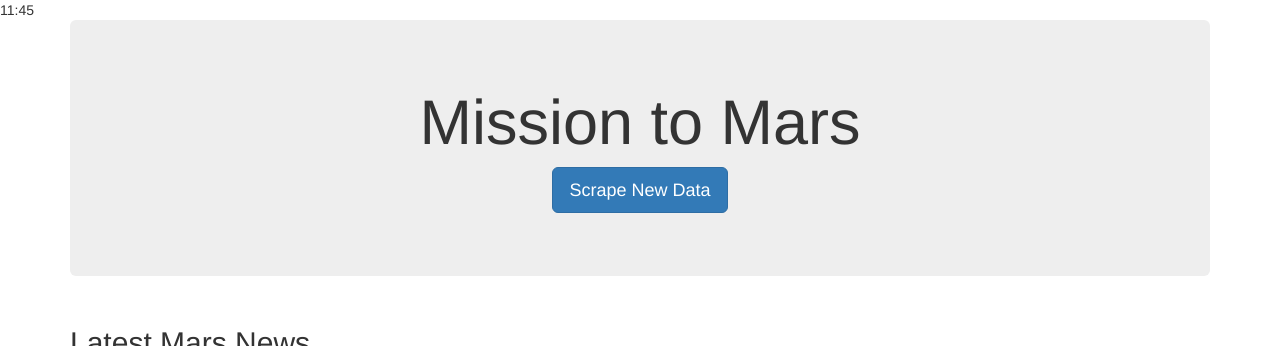
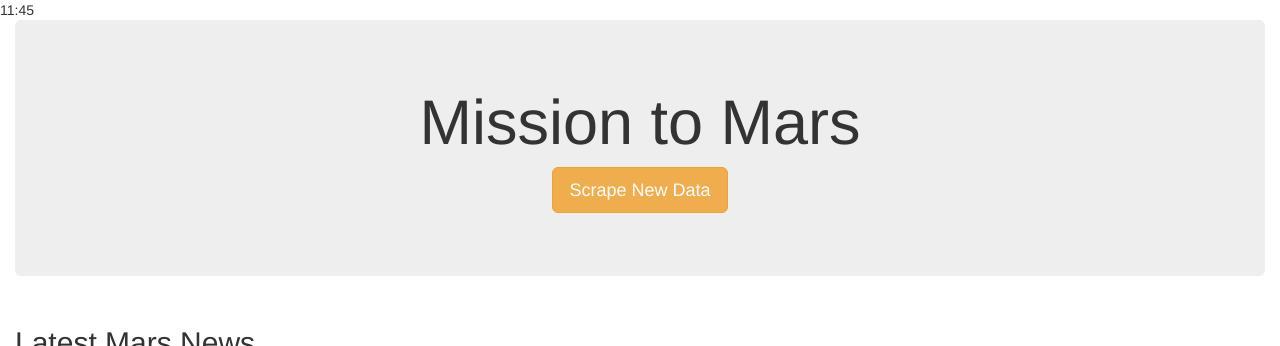
Before and after one commit to stephenanayashilliard/Mission-to-Mars, a Flask app: page / in a window 1280 px wide. Shown: the top 346 px of the page. Run offline with Flask 2, Linux system fonts and the light colour scheme; data that the repository does not hold is empty; some libraries are stand-ins or nearby versions.

Commit message:
design elements added

```diff
--- a/Mars_Scraping/templates/index.html
+++ b/Mars_Scraping/templates/index.html
@@ -12,12 +12,12 @@
     />
   </head>
   <body>
-    <div class="container">
+    <div class="container-fluid">
       <!-- Add Jumbotron to Header -->
       <div class="jumbotron text-center">
         <h1>Mission to Mars</h1>
         <!-- Add a button to activate scraping script -->
-        <p><a class="btn btn-primary btn-lg" href="/scrape" role="button">Scrape New Data</a></p>
+        <p><a class="btn btn-warning btn-lg" href="/scrape" role="button">Scrape New Data</a></p>
       </div>
       <!-- Add section for Mars News -->
       <div class="row" id="mars-news">
```
